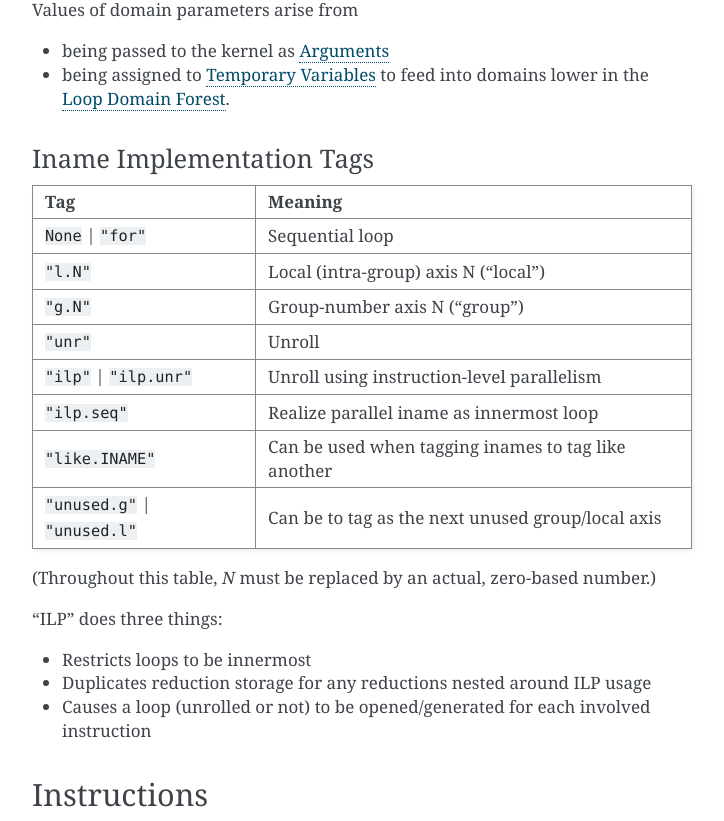
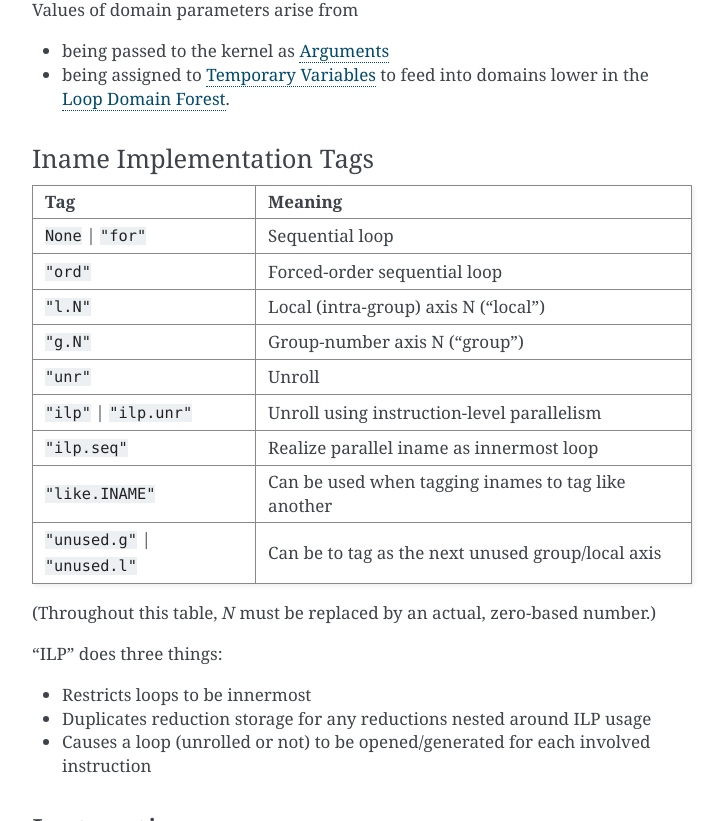
Before and after one commit to inducer/loopy, a Sphinx documentation site: the page built from doc/ref_kernel.rst, in a window 1280 px wide and 900 px high, scrolled down 2144 px, cut to the strip 0-821 px from the top of the window. Shown: the whole strip, without its empty margins (388-1112 px from the left). Built offline with Sphinx 7.4.7, drawn with Linux system fonts in a browser that asks for light colours.

Commit message:
Document InOrderSequentialTag

```diff
--- a/doc/ref_kernel.rst
+++ b/doc/ref_kernel.rst
@@ -130,6 +130,7 @@ Iname Implementation Tags
 Tag                             Meaning
 =============================== ====================================================
 ``None`` | ``"for"``            Sequential loop
+``"ord"``                       Forced-order sequential loop
 ``"l.N"``                       Local (intra-group) axis N ("local")
 ``"g.N"``                       Group-number axis N ("group")
 ``"unr"``                       Unroll
```
